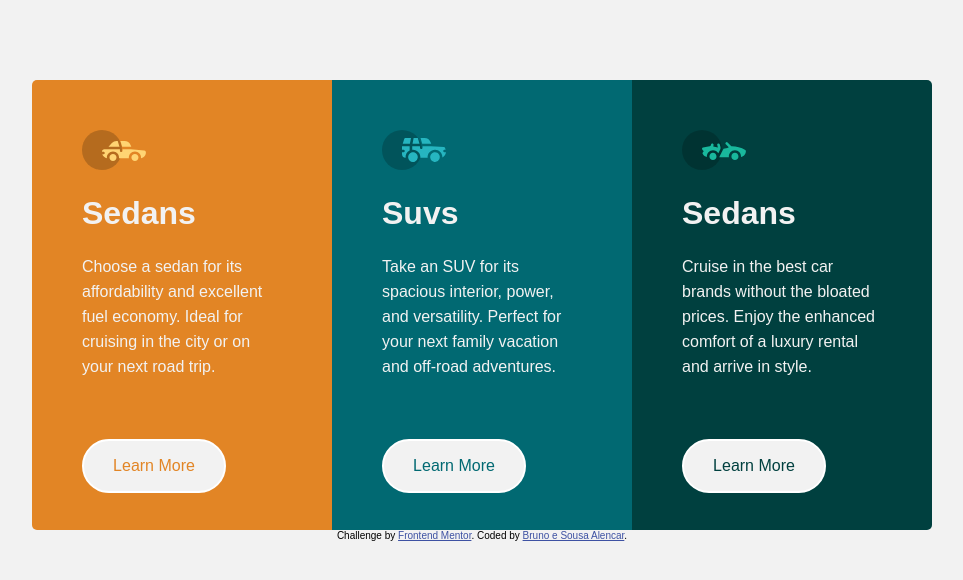
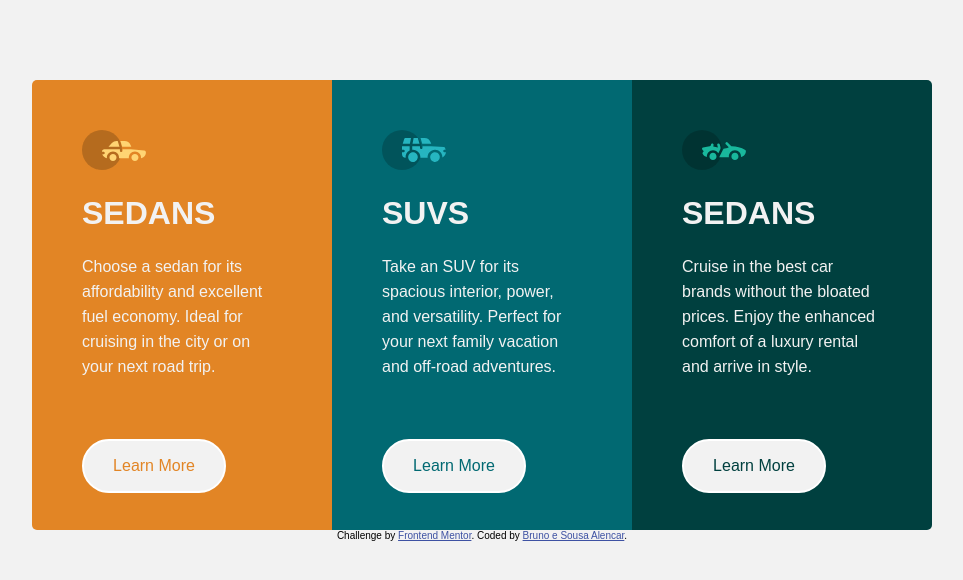
Before and after one commit to BrunoeSousaAlencar/3-column-preview-card-component, a plain HTML site: page index.html in a window 1280 px wide. Shown: the whole page, without its empty margins (158-1121 px from the left). Drawn offline with Linux system fonts and the light colour scheme.

Commit message:
Update index.html

```diff
--- a/index.html
+++ b/index.html
@@ -13,7 +13,7 @@
         <div class="conteiner1">
             <img src="images/icon-sedans.svg" alt="sedans">
             <h1 class="title">
-                Sedans
+                SEDANS
             </h1>
             <p class="texto">
                 Choose a sedan for its affordability and excellent fuel economy. Ideal for cruising in the city
@@ -27,7 +27,7 @@
         <div class="conteiner2">
             <img src="images/icon-suvs.svg" alt="sedans">
             <h1 class="title">
-                Suvs
+                SUVS
             </h1>
             <p class="texto">
                 Take an SUV for its spacious interior, power, and versatility. Perfect for your next family vacation
@@ -41,7 +41,7 @@
             <div class="conteiner3">
                 <img src="images/icon-luxury.svg" alt="sedans">
                 <h1 class="title">
-                    Sedans
+                    SEDANS
                 </h1>
 
                 <p class="texto">
```
